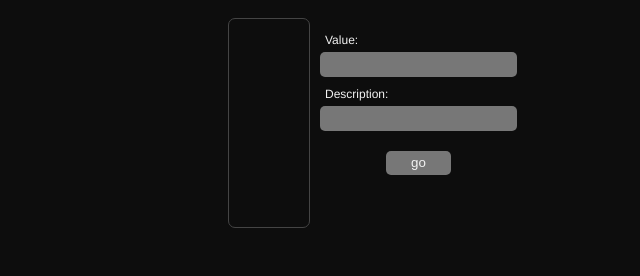
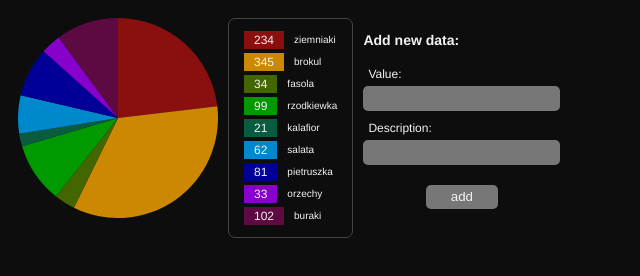
Before and after one commit to GrzegorzJarosz/pieChart, a website: page src/index.html in a window 1280 px wide. Shown: the whole page, without its empty margins (0-640 px from the left). Drawn offline with nearby package versions, Linux system fonts and the light colour scheme; files that its build step writes are made by us from their sources.

Commit message:
example data

```diff
--- a/src/index.html
+++ b/src/index.html
@@ -15,12 +15,13 @@
 			<div class="col-sec"id="key"></div>
 
 			<div class="col-sec"id="form-cont">
+				<h3>Add new data:</h3>
 				<form id="setForm">
 					<label for="secVal">Value:</label>
 					<input type="number" name="val" min="0"  required id="secVal">
 					<label for="secDescr">Description:</label>
 					<input type="text" name="descr" required id="secDescr">
-					<input type="submit" value="go">
+					<input type="submit" value="add">
 				</form>
 			</div>
 
--- a/src/js/script.js
+++ b/src/js/script.js
@@ -8,7 +8,17 @@ let keyChartCont=document.querySelector('#key');
 /*----------------------------------------------------------------*/
 
 //arr fo storing data:
-let pieData=[];
+let pieData=[
+	{val:102,descr:'buraki'},
+	{val:33,descr:'orzechy'},
+	{val:81,descr:'pietruszka'},
+	{val:62,descr:'salata'},
+	{val:21,descr:'kalafior'},
+	{val:99,descr:'rzodkiewka'},
+	{val:34,descr:'fasola'},
+	{val:345,descr:'brokul'},
+	{val:234,descr:'ziemniaki'}
+];
 
 //constr sectorObj
 function Sector(val, descr){
@@ -23,7 +33,8 @@ let createSector= function(){
 	let c='abc';
 	let a=new Sector(inpVl.value, inpDescr.value);
 	pieData.push(a);
-	console.log(pieData); // ******test*******
+	//test
+	//console.log(pieData);
 };
 
 /*----------------------------------------------------------------*/
@@ -148,6 +159,10 @@ inpSb.addEventListener('click',(e)=>{
 		setForm.reset();//reset form after submit
 
 		drawAll();
-		console.log(getSum()); // ******test*******
+		//test
+		//console.log(getSum());
 	}else{return false};
 });
+
+
+drawAll();
```
Also changed, not shown: README.md, dist/index.html, dist/js/scripts.js.
